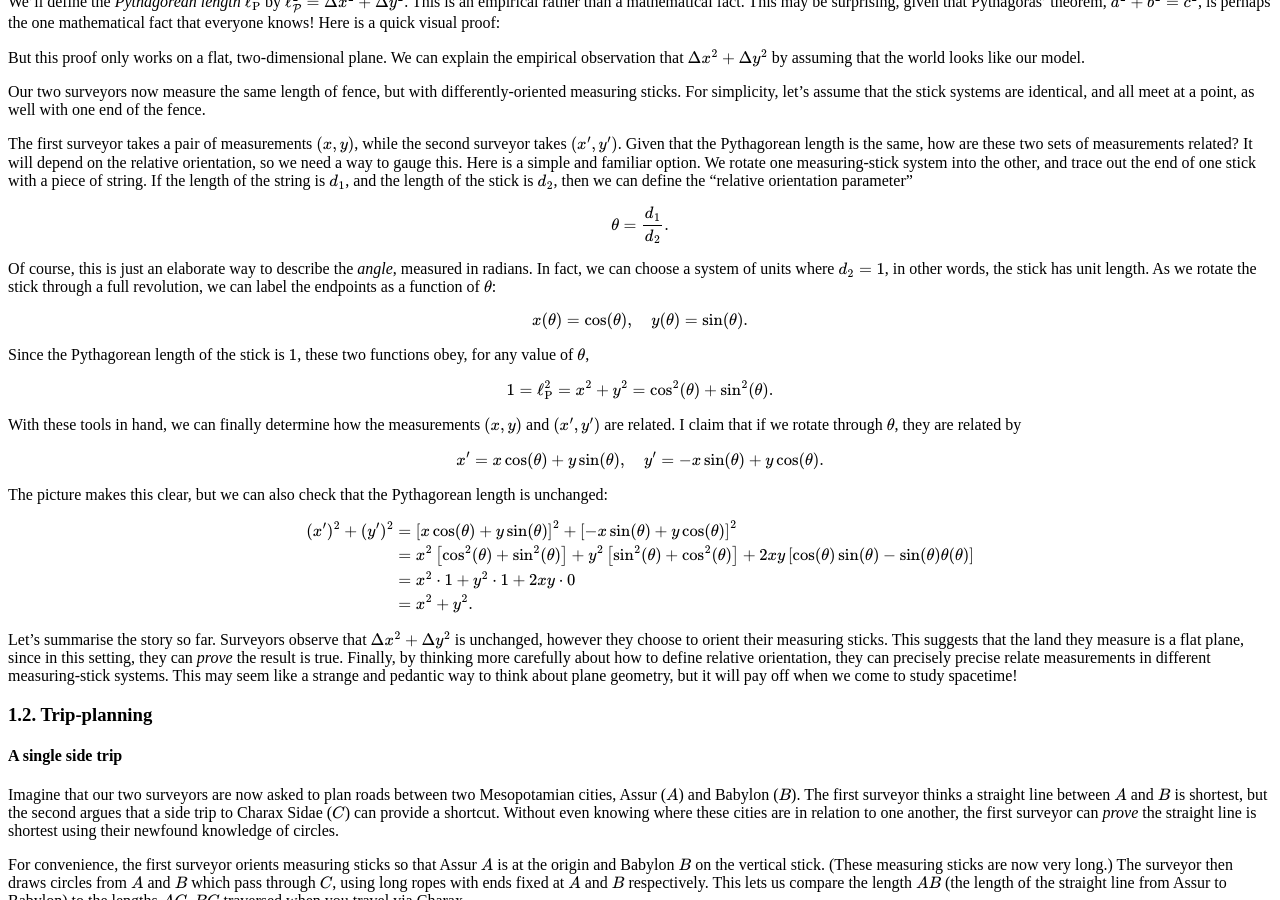
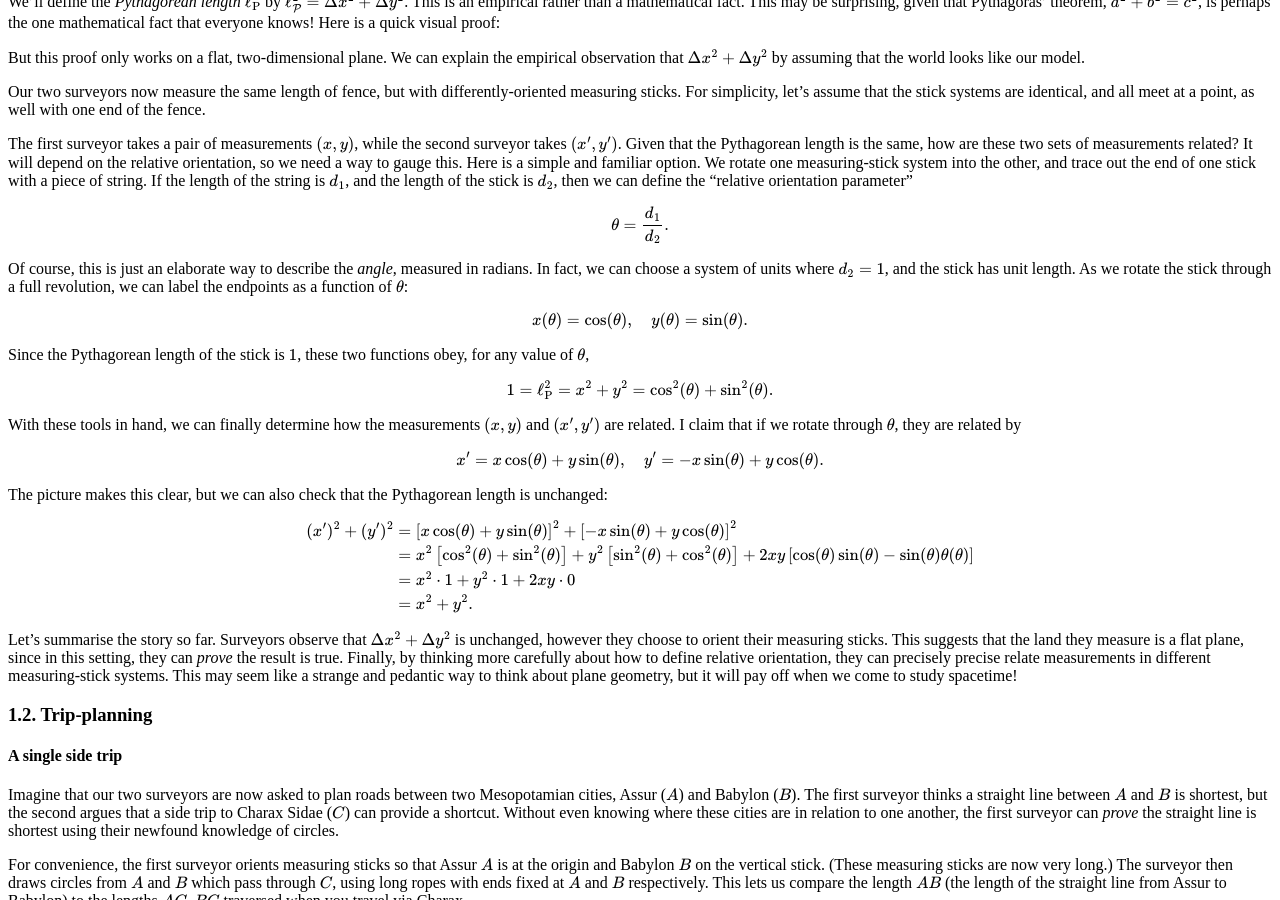
Before and after one commit to hapax/hapax.github.io, a Jekyll site: the page built from assets/maximal.md, in a window 1280 px wide and 900 px high, scrolled down 929 px. Built offline with Jekyll 4.4.1, drawn with Linux system fonts in a browser that asks for light colours; our own code applies the rules of GitHub Pages for plain Markdown files; formulas are drawn with MathJax 3; a script that is not in the unit is left out.

Commit message:
Update maximal.md

```diff
--- a/assets/maximal.md
+++ b/assets/maximal.md
@@ -73,8 +73,7 @@ $$
 
 Of course, this is just an elaborate way to describe the *angle*,
 measured in radians.
-In fact, we can choose a system of units where $d_2 = 1$, in other
-words, the stick has unit length.
+In fact, we can choose a system of units where $d_2 = 1$, and the stick has unit length.
 As we rotate the stick through a full revolution, we can label the
 endpoints as a function of $\theta$:
 
```
